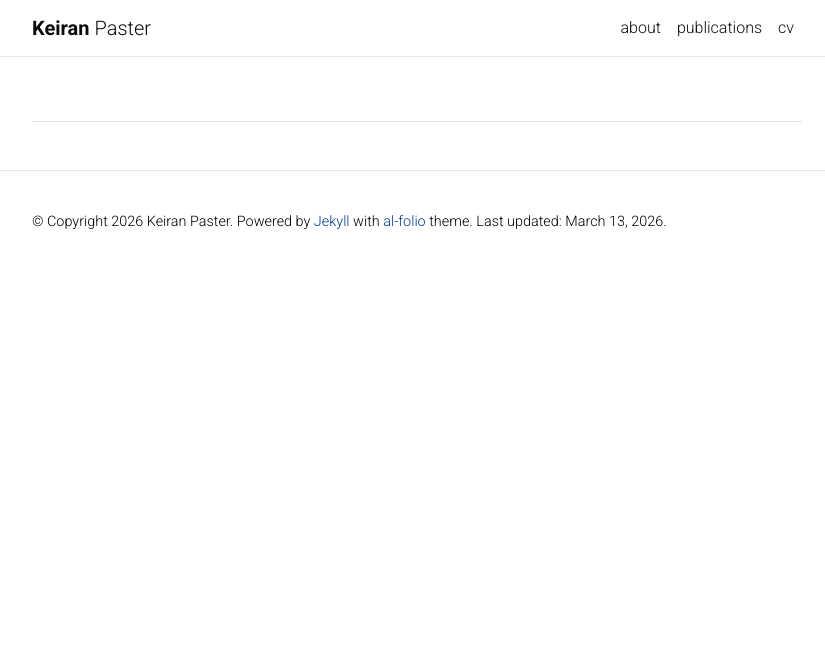
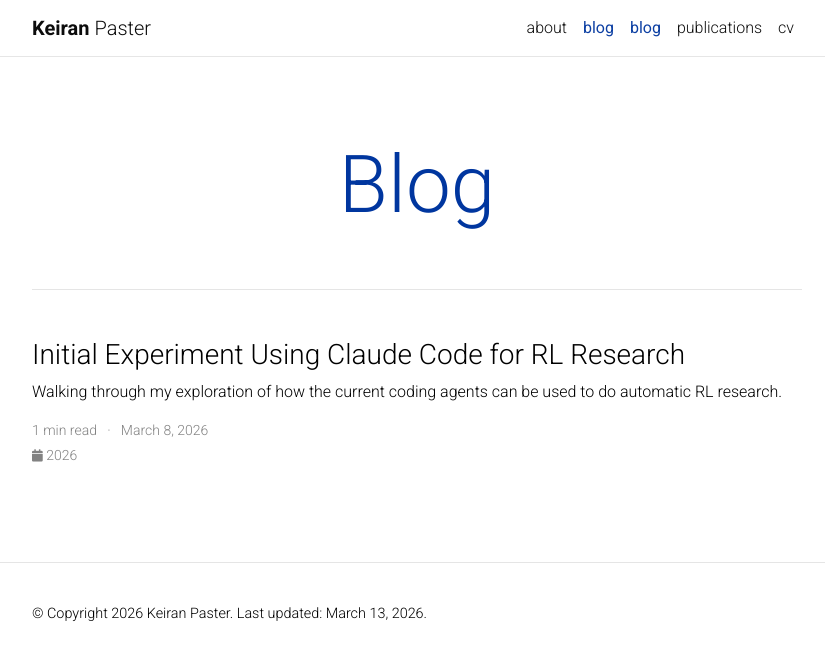
Before and after one commit to keirp/keirp.github.io, a Jekyll site: the page built from blog/index.html, in a window 1280 px wide. Shown: the top 660 px of the page, without its empty margins (223-1048 px from the left). Built offline with Jekyll 4.4.1, drawn with Linux system fonts in a browser that asks for light colours; the list of posts is cut into pages by our own code; comment, search, counter and statistics services are not loaded; a style sheet for code colours, icons or effects is not loaded.

Commit message:
Add blog post on RL research with Claude Code
New blog post exploring how Claude Code (Opus 4.6) and Codex (GPT 5.4)
handle automated ML research on self-play PPO. Includes PDF reports,
performance optimization results, C backend rewrite, and Connect Four
experiments. Also updates site config, styling, and about page.

Co-Authored-By: Claude Opus 4.6 <noreply@anthropic.com>

```diff
--- a/_config.yml
+++ b/_config.yml
@@ -8,8 +8,7 @@ last_name: Paster
 email: keirp@cs.toronto.edu
 description: > # the ">" symbol means to ignore newlines until "footer_text:"
   Keiran Paster's personal website.
-footer_text: >
-  Powered by <a href="https://jekyllrb.com/" target="_blank">Jekyll</a> with <a href="https://github.com/alshedivat/al-folio">al-folio</a> theme.
+footer_text: ""
 keywords: personal website, academic website, machine learning, artificial intelligence, computer science, sequence models, decision making
 lang: en # the language of your site (for example: en, fr, cn, ru, etc.)
 icon: 🎱 # the emoji used as the favicon (alternatively, provide image name in /assets/img/)
@@ -59,7 +58,7 @@ max_width: 800px
 # Open Graph & Schema.org
 # -----------------------------------------------------------------------------
 # Display links to the page with a preview object on social media.
-serve_og_meta: false # Include Open Graph meta tags in the HTML head
+serve_og_meta: true # Include Open Graph meta tags in the HTML head
 serve_schema_org: false # Include Schema.org in the HTML head
 og_image: # The site-wide (default for all links) Open Graph preview image
 
@@ -117,17 +116,17 @@ bing_site_verification: # out your bing-site-verification ID (Bing Webmaster)
 # Blog
 # -----------------------------------------------------------------------------
 
-# blog_name: Research Notes # blog_name will be displayed in your blog page
-# blog_nav_title: posts # your blog must have a title for it to be displayed in the nav bar
-# blog_description: some thoughts and notes on research
-# permalink: /blog/:year/:title/
+blog_name: Blog # blog_name will be displayed in your blog page
+blog_nav_title: blog # your blog must have a title for it to be displayed in the nav bar
+blog_description: # no subtitle
+permalink: /blog/:year/:title/
 
 # Pagination
 pagination:
   enabled: true
 
 related_blog_posts:
-  enabled: true
+  enabled: false
   max_related: 5
 
 # Giscus comments (RECOMMENDED)
--- a/_includes/metadata.html
+++ b/_includes/metadata.html
@@ -55,7 +55,7 @@
     <meta property="og:locale" content="{{ site.lang }}" />
 
     <!-- Twitter card -->
-    <meta name="twitter:card" content="summary" />
+    <meta name="twitter:card" content="summary_large_image" />
     <meta name="twitter:title" content="{%- if page.title -%}{{ page.title }}{%- else -%}{{ title }}{%- endif -%}" />
     <meta name="twitter:description" content="{%- if page.description -%}{{ page.description }}{%- else -%}{{ site.description }}{%- endif -%}" />
     {% if page.og_image or site.og_image -%}
--- a/_sass/_base.scss
+++ b/_sass/_base.scss
@@ -63,6 +63,10 @@ blockquote {
   margin: 1.5em 10px;
   padding: 0.5em 10px;
   font-size: 1.2rem;
+
+  *:last-child {
+    margin-bottom: 0;
+  }
 }
 
 // Math
@@ -399,7 +403,6 @@ footer.sticky-bottom {
 }
 
 .tag-list {
-  border-bottom: 1px solid var(--global-divider-color);
   text-align: center;
   padding-top: 1rem;
 
@@ -429,7 +432,6 @@ footer.sticky-bottom {
   padding: 0;
 
   li {
-    border-bottom: 1px solid var(--global-divider-color);
     list-style: none;
     padding-top: 2rem;
     padding-bottom: 2rem;
@@ -996,3 +998,62 @@ nav[data-toggle="toc"] {
     }
   }
 }
+
+// Prompt blocks
+
+.prompt {
+  background-color: var(--global-bg-color);
+  border-left: 3px solid var(--global-theme-color);
+  padding: 0.8rem 1rem;
+  margin: 1rem 0;
+  font-family: monospace;
+  font-size: 0.88rem;
+  line-height: 1.5;
+  color: var(--global-text-color);
+  border-radius: 0 4px 4px 0;
+
+  mark {
+    background-color: #fff3a8;
+    color: inherit;
+    padding: 0.1em 0.2em;
+    border-radius: 2px;
+  }
+
+  &::before {
+    content: "Prompt";
+    display: block;
+    font-family: inherit;
+    font-size: 0.75rem;
+    font-weight: 600;
+    text-transform: uppercase;
+    letter-spacing: 0.05em;
+    color: var(--global-theme-color);
+    margin-bottom: 0.4rem;
+  }
+}
+
+// Footnotes
+
+.footnotes {
+  margin-top: 2rem;
+  padding-top: 1rem;
+  border-top: 1px solid var(--global-divider-color);
+  font-size: 0.85rem;
+  color: var(--global-text-color-light);
+
+  ol {
+    padding-left: 1.5rem;
+  }
+
+  li {
+    margin-bottom: 0.5rem;
+  }
+}
+
+figcaption {
+  text-align: center;
+  font-size: 0.85rem;
+  color: var(--global-text-color-light);
+  font-style: italic;
+  margin-top: 0.5rem;
+}
```
Also changed, not shown: _pages/about.md (+6 -8 lines), _pages/blog.md (added, +14 -0 lines), _posts/2026-03-09-auto-ml-research-short.md (added, +80 -0 lines), assets/img/self-play-ppo/c4_exp18_detail.png (added), assets/img/self-play-ppo/c_speed_comparison.png (added), assets/img/self-play-ppo/elo_curve.png (added), assets/img/self-play-ppo/final_exploitability.png (added), assets/img/self-play-ppo/optimization_waterfall.png (added), 6 other files.
